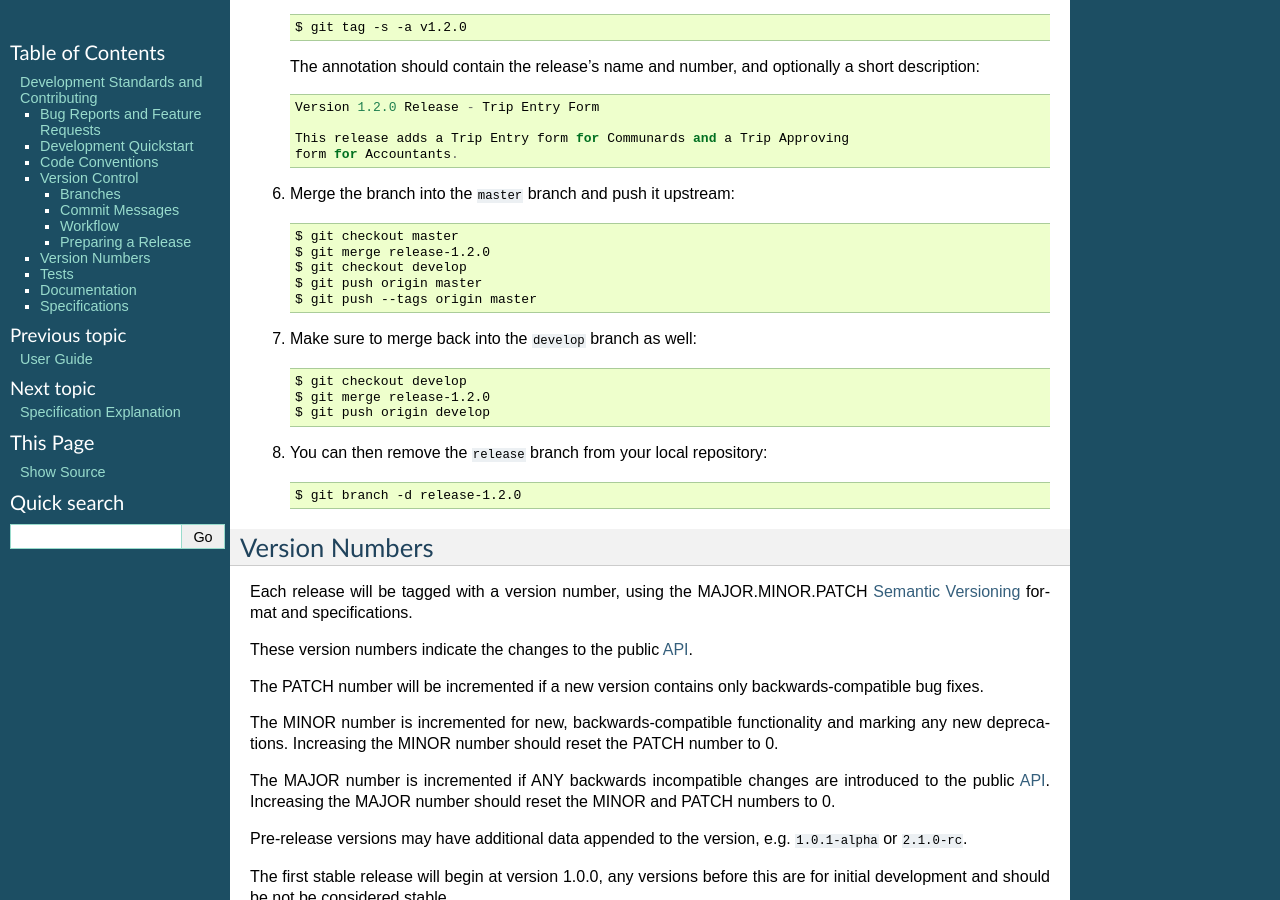
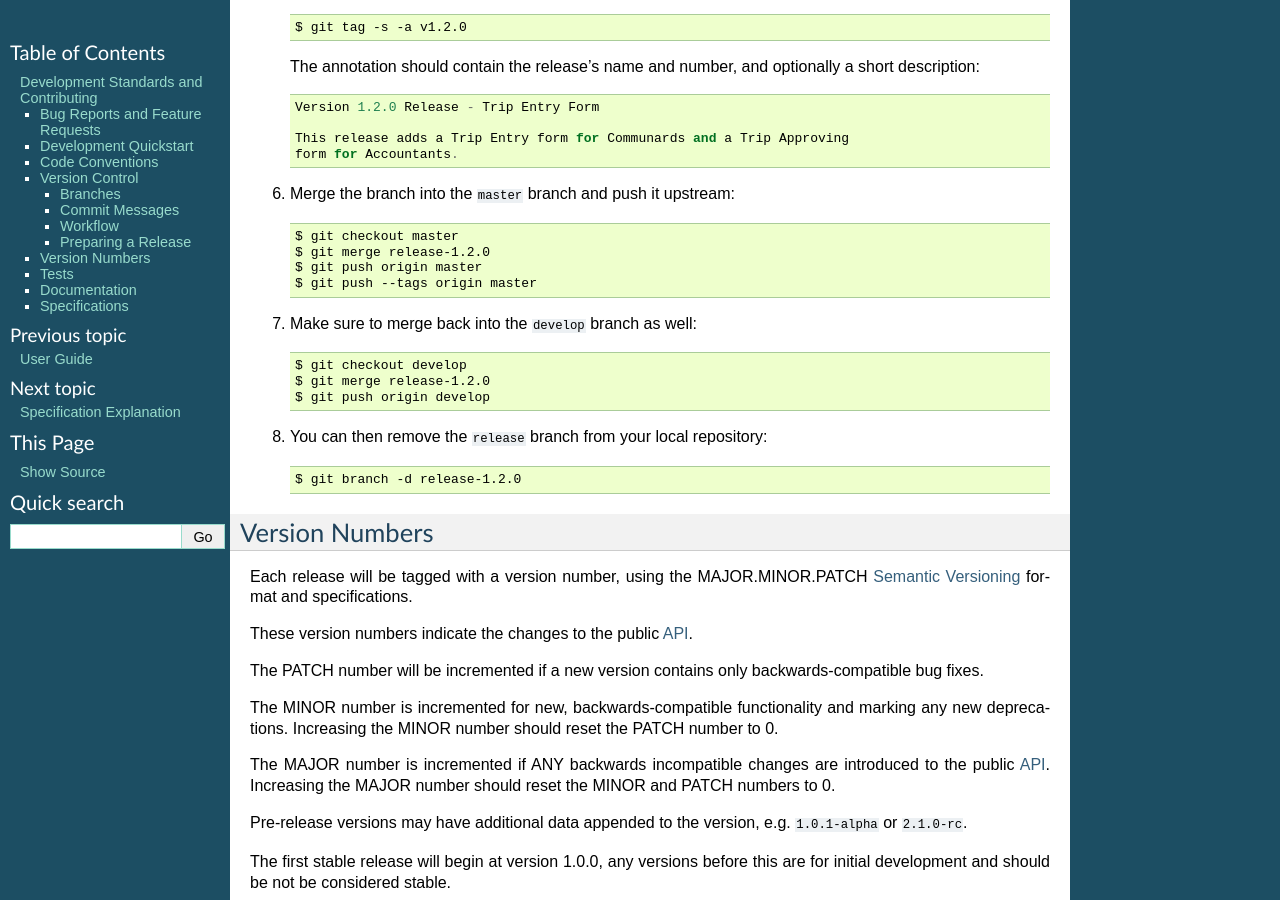
Before and after one commit to prikhi/AcornAccounting, a Sphinx documentation site: the page built from docs/source/contribute.rst, in a window 1280 px wide and 900 px high, scrolled down 4944 px. Built offline with Sphinx 7.4.7, drawn with Linux system fonts in a browser that asks for light colours; formulas are drawn with MathJax 3.

Commit message:
Fix Contributing Documentation
* Remove a misleading line from the "Preparing a Release" documentation.

Signed-off-by: Pavan Rikhi <pavan.rikhi+agit@gmail.com>

```diff
--- a/docs/source/contribute.rst
+++ b/docs/source/contribute.rst
@@ -334,7 +334,6 @@ bugfixes and version bumps.
 
        $ git checkout master
        $ git merge release-1.2.0
-       $ git checkout develop
        $ git push origin master
        $ git push --tags origin master
 
```
